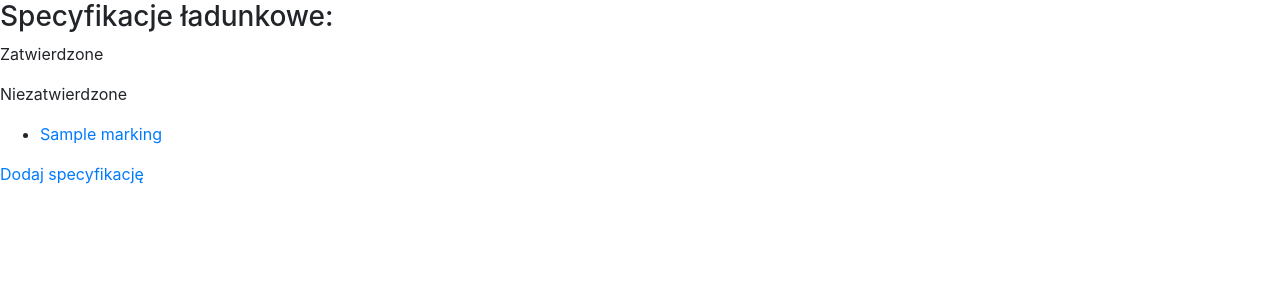
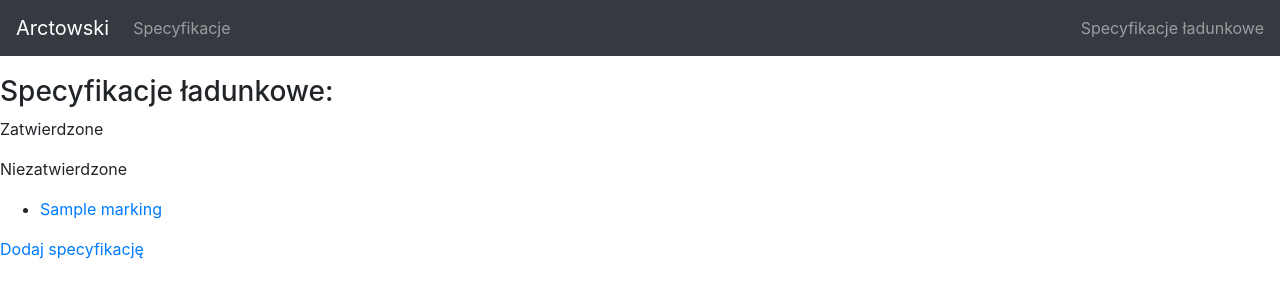
Before and after one commit to AndrewPie/ArtMan, a Django app: template cargo_spec/templates/my_lists.html in a window 1280 px wide. Shown: the top 300 px of the page. Run offline with Django 3.2, Linux system fonts and the light colour scheme; the template is opened without the code that fills it: most values are stand-ins (such as "Sample title", 1, 10 or a date in 2020); parts of the project's set-up code (start-up, migrations or seed data) failed here and were passed over; some libraries are stand-ins or nearby versions.

Commit message:
dodany navbar

```diff
--- a/cargo_spec/templates/base.html
+++ b/cargo_spec/templates/base.html
@@ -1,16 +1,43 @@
 <!DOCTYPE html>
 <html lang="pl">
+
 <head>
     <meta charset="UTF-8">
     <meta name="viewport" content="width=device-width, initial-scale=1.0">
     <meta http-equiv="X-UA-Compatible" content="ie=edge">
     <script src="https://ajax.googleapis.com/ajax/libs/jquery/3.4.1/jquery.min.js"></script>
-    <link rel="stylesheet" href="https://stackpath.bootstrapcdn.com/bootstrap/4.3.1/css/bootstrap.min.css" integrity="sha384-ggOyR0iXCbMQv3Xipma34MD+dH/1fQ784/j6cY/iJTQUOhcWr7x9JvoRxT2MZw1T" crossorigin="anonymous">
-    <script src="https://stackpath.bootstrapcdn.com/bootstrap/4.3.1/js/bootstrap.min.js" integrity="sha384-JjSmVgyd0p3pXB1rRibZUAYoIIy6OrQ6VrjIEaFf/nJGzIxFDsf4x0xIM+B07jRM" crossorigin="anonymous"></script>
+    <link rel="stylesheet" href="https://stackpath.bootstrapcdn.com/bootstrap/4.3.1/css/bootstrap.min.css"
+        integrity="sha384-ggOyR0iXCbMQv3Xipma34MD+dH/1fQ784/j6cY/iJTQUOhcWr7x9JvoRxT2MZw1T" crossorigin="anonymous">
+    <script src="https://stackpath.bootstrapcdn.com/bootstrap/4.3.1/js/bootstrap.min.js"
+        integrity="sha384-JjSmVgyd0p3pXB1rRibZUAYoIIy6OrQ6VrjIEaFf/nJGzIxFDsf4x0xIM+B07jRM" crossorigin="anonymous">
+    </script>
     <title>{% block title %}{% endblock %}</title>
 </head>
+
 <body>
-    {% block content %}
-    {% endblock %}
+    <nav class="navbar navbar-expand-md fixed-top navbar-dark bg-dark">
+        <a class="navbar-brand" href="#">Arctowski</a>
+        <button class="navbar-toggler" type="button" data-toggle="collapse" data-target="#navbarSupportedContent"
+        aria-controls="navbarSupportedContent" aria-expanded="false" aria-label="Toggle navigation">
+            <span class="navbar-toggler-icon"></span>
+        </button>
+
+        <div class="collapse navbar-collapse" id="navbarSupportedContent">
+            <ul class="navbar-nav mr-auto">
+                <li class="nav-item">
+                    <a class="nav-link" href="{% url 'cargo_spec:my-lists'%}">Specyfikacje</a>
+                </li>
+            </ul>
+            <span class="navbar-text">
+                Specyfikacje ładunkowe
+            </span>
+        </div>
+    </nav>
+
+    <div style="padding-top: 75px">
+        {% block content %}
+        {% endblock %}
+    </div>
 </body>
+
 </html>
```
